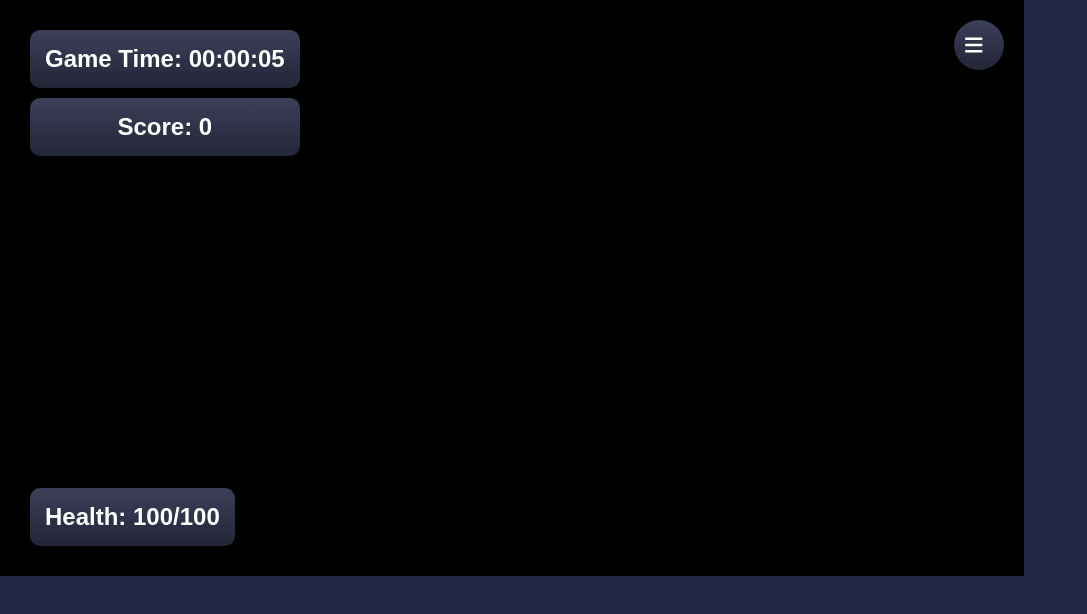
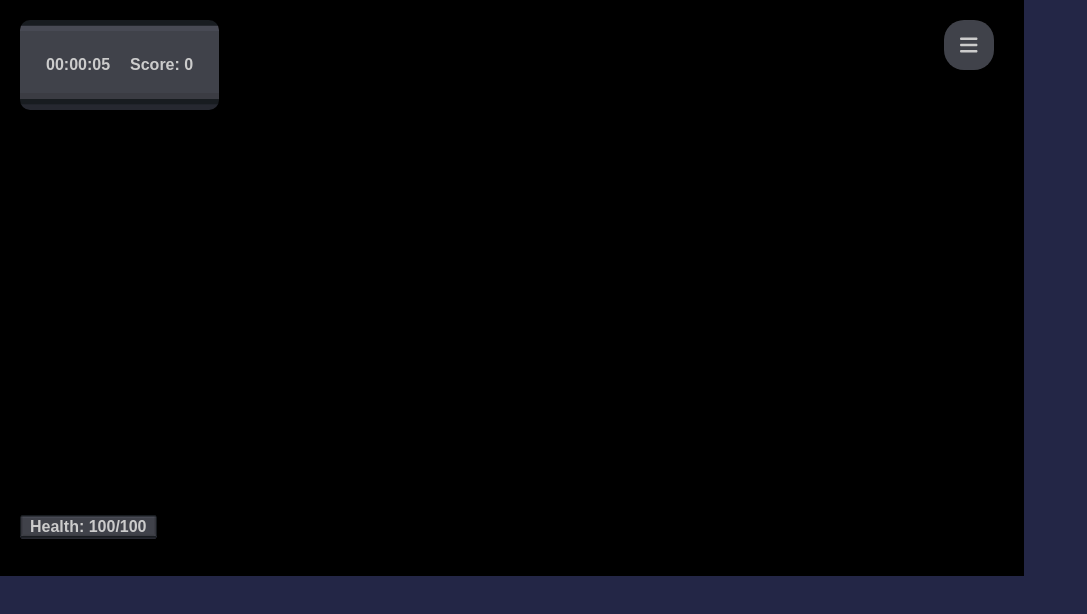
Before and after one commit to Sabz-m/Corporate-Conquest, a React (Vite) app: page /start-game in a window 1280 px wide. Shown: the top 614 px of the page, without its empty margins (0-1087 px from the left). Built offline with nearby package versions, Linux system fonts and the light colour scheme; no server answers.

Commit message:
styling updates to hud

```diff
--- a/src/components/Game/HUD/Health.jsx
+++ b/src/components/Game/HUD/Health.jsx
@@ -5,9 +5,9 @@ const Health = () => {
   const health = useSelector((state) => state.player.health);
 
   return (
-    <div>
-      <h2>Health: {health}/100</h2>
-    </div>
+
+      <p>Health: {health}/100</p>
+
   );
 };
 
--- a/src/components/Game/HUD/Score.jsx
+++ b/src/components/Game/HUD/Score.jsx
@@ -6,9 +6,9 @@ const ScoreDisplay = () => {
     // console.log(score, '<---in score.jsx')
 
     return (
-        <div className="score-display">
-            <h2>Score: {score}</h2> {/* Display the score in HUD */}
-        </div>
+
+            <p>Score: {score}</p>
+
     );
 };
 
--- a/src/components/Game/HUD/Timer.jsx
+++ b/src/components/Game/HUD/Timer.jsx
@@ -33,9 +33,9 @@ const Timer = () => {
   };
 
   return (
-    <div>
-      <h2>Game Time: {formatTime(time)}</h2>
-    </div>
+
+      <p>{formatTime(time)}</p>
+
   );
 };
 
--- a/src/styles/App.css
+++ b/src/styles/App.css
@@ -45,41 +45,81 @@ body {
 }
 
 .timer-score {
+  display: flex;
+  flex-direction: row;
+  background: url('../assets/ui_buttons/textBackground.png') no-repeat center center;
+  opacity: 0.8;
+  border-radius: 10px;
+  background-size: cover;
+  width: auto;
+  height: auto;
   position: absolute;
   top: 20px;
   left: 20px;
   color: white;
-  font-size: 24px;
+  padding: 16px;
+  font-size: 16px;
   z-index: 10000;
 }
 
+.timer-score p{
+  margin: 10px 0;  /* Adds spacing between paragraphs */
+  padding: 10px;
+  font-size: 16px;
+  font-weight: bold;  /* Makes the text bold */
+  color: white;  /* Ensures the text color remains white */
+
+}
+
 .health {
+  background: url('../assets/ui_buttons/textBackground.png') no-repeat center center;
+  opacity: 0.8;
+  background-size: contain;
   position: absolute;
   bottom: 20px;
   left: 20px;
   color: white;
-  font-size: 24px;
+  font-size: 16px;
   z-index: 10000;
 }
 
+
+
+.health p {
+  margin: 10px 0;  /* Adds spacing between paragraphs */
+  padding: 10px;
+  font-size: 16px;
+  font-weight: bold;  /* Makes the text bold */
+  color: white;  /* Ensures the text color remains white */
+}
+
 .settings-button {
+  background: url('../assets/ui_buttons/textBackground.png') no-repeat center center;
+  opacity: 0.8;
+  background-size: auto;
   position: absolute;
   top: 20px;
-  right: 20px;
+  right: 30px;
   width: 50px;
   height: 50px;
-  background: linear-gradient(to bottom, #3c3f58, #232638);
   color: white;
   font-size: 24px;
   border: none;
-  border-radius: 50%;
+  border-radius: 20px;
   cursor: pointer;
-  box-shadow: 0 6px rgba(0, 0, 0, 0.3);
   z-index: 10000;
   display: flex;
   justify-content: center;
   align-items: center;
   pointer-events: auto;
+}
+
+.svg-inline--fa {
+	display: var(--fa-display, inline-block);
+	height: 1em;
+	overflow: visible;
+	vertical-align: -0.125em;
+	margin-left: 10px;
 }
 
 .settings-button:hover {
```
